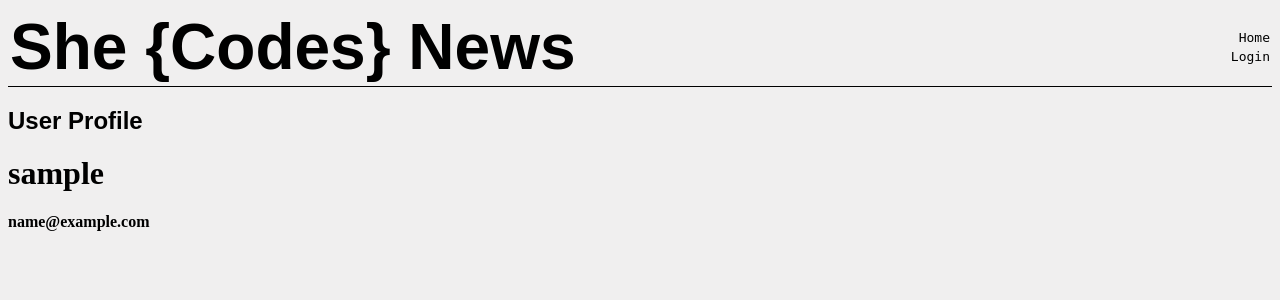
After one commit to MaddieVince/django-project, a Django app: page /users/1/ in a window 1280 px wide. The commit adds this page. Shown: the top 300 px of the page. Run offline with Django 3.2, Linux system fonts and the light colour scheme; tables that the repository leaves empty hold one stand-in row (values such as "Sample post"); parts of the project's set-up code (start-up, migrations or seed data) failed here and were passed over; some web fonts are replaced.

Commit message:
View User Profile linked in nav bar

```diff
--- a/she_codes_news/she_codes_news/urls.py
+++ b/she_codes_news/she_codes_news/urls.py
@@ -20,5 +20,5 @@ urlpatterns = [
     path('news/', include('news.urls')),
     path('admin/', admin.site.urls),
     path('users/', include('django.contrib.auth.urls')),
-    path('users/', include('users.urls'))
+    path('users/', include('users.urls')),
 ]
--- a/she_codes_news/templates/nav.html
+++ b/she_codes_news/templates/nav.html
@@ -1,8 +1,10 @@
+{% load static %}
+
 <nav>
     <a href="{% url 'news:index' %}">Home</a>
 
     {% if request.user.is_authenticated %}
-        <a href="#">{{ request.user.username }}</a>
+        <a href="{% url 'users:viewAccount' user.id %}">{{ request.user.username }}</a>
         <a href="{% url 'news:newStory' %}">Write New Story</a>
         <a href="{% url 'logout' %}">Logout</a>
     {% else %}
--- /dev/null
+++ b/she_codes_news/users/templates/users/view-profile.html
@@ -0,0 +1,24 @@
+{% extends "base.html" %}
+{% load static %}
+
+<!-- {% block stylesheets %}
+    <link rel="stylesheet" type = "text/css" href = "{% static 'news/styles.css' %}">
+{% endblock %} -->
+
+{% block content %}
+
+<div id="user-wrapper">
+    <h2>User Profile</h2>
+    <h3>{{ user.username }}</h3>
+    <h4>{{ user.email }}</h4>
+    <!-- <div id="story-content">
+        {% if "http" in story.image_url %}
+            <img src= {{ story.image_url }}>
+        {% else %}
+            <img src = "https://picsum.photos/600">
+        {% endif %}
+        {{ story.content|linebreaks }}
+    </div> -->
+</div>
+
+{% endblock %}
--- a/she_codes_news/users/urls.py
+++ b/she_codes_news/users/urls.py
@@ -1,5 +1,6 @@
 from django.urls import path
 from .views import CreateAccountView
+from .views import UserAccountView
 
 app_name = 'users'
 
@@ -7,5 +8,8 @@ urlpatterns = [
     path('create-account/',
     CreateAccountView.as_view(),
     name ='createAccount'
-    )
+    ),
+    path('<int:pk>/',
+    UserAccountView.as_view(),
+    name = 'viewAccount')
 ]
--- a/she_codes_news/users/views.py
+++ b/she_codes_news/users/views.py
@@ -10,3 +10,11 @@ class CreateAccountView(CreateView):
     form_class = CustomUserCreationForm
     success_url = reverse_lazy('login')
     template_name = 'users/CreateAccount.html'
+
+class UserAccountView(generic.DetailView):
+    model = CustomUser
+    template_name = 'users/view-profile.html'
+    context_object_name = 'user'
+
+    def user_id(self):
+        return user.objects.all()
```
Also changed, not shown: she_codes_news/users/models.py (line endings or trailing spaces).
